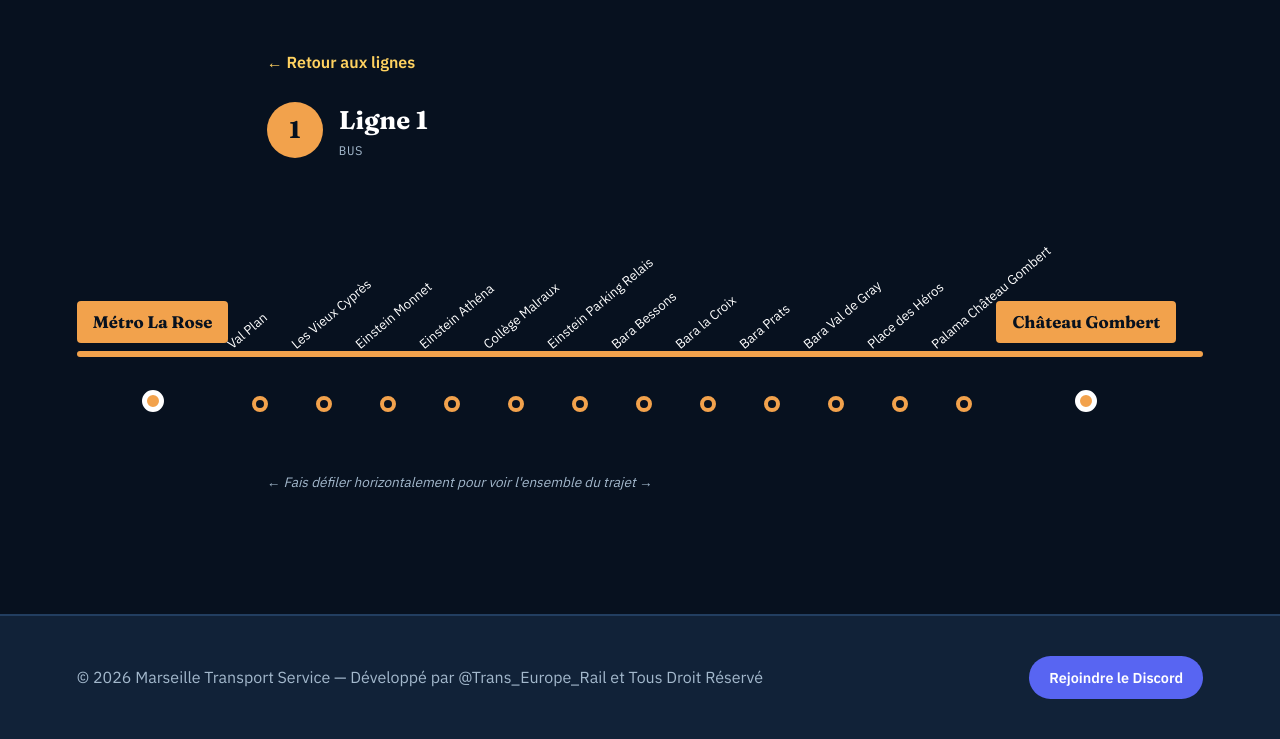
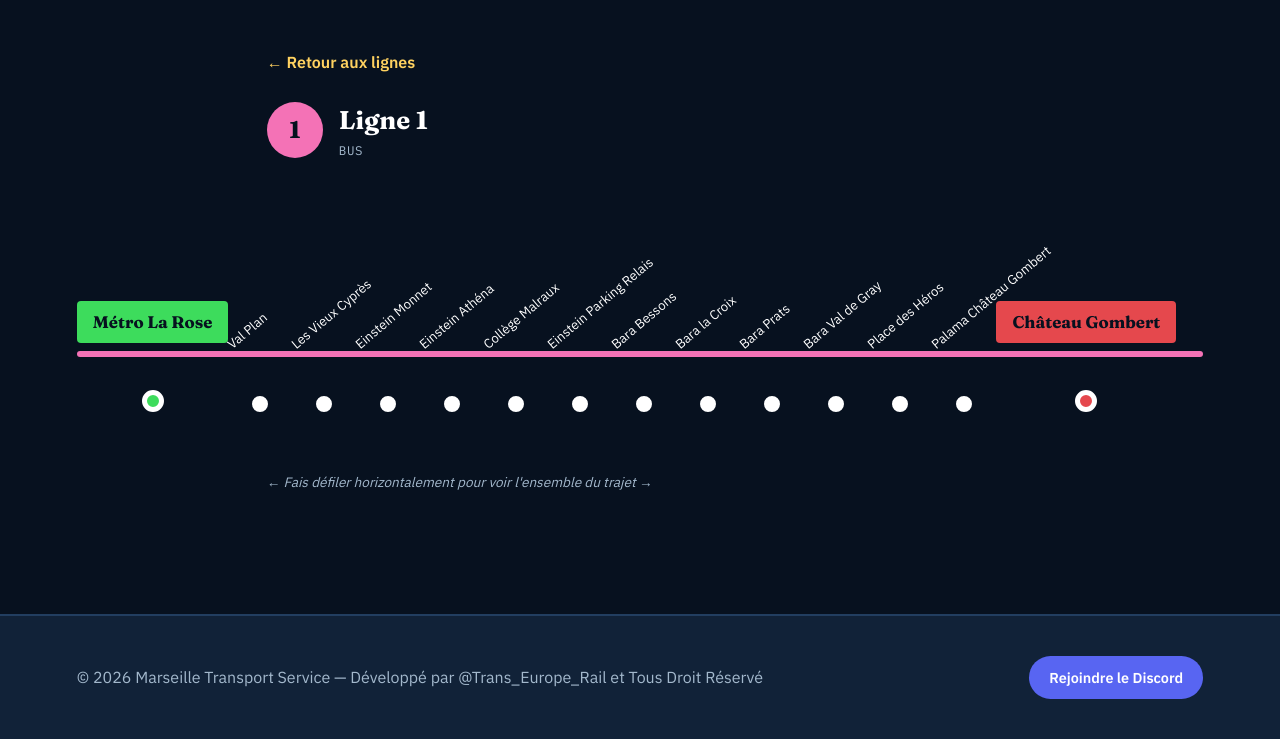
Before and after one commit to Trans-Europe-Rail/Marseille-Transport-Service-, a Flask app: page /lignes/1 in a window 1280 px wide. Shown: the part 82-821 px from the top of the page. Run offline with Flask 3, Linux system fonts and the light colour scheme.

Commit message:
Update styles for stop and depart elements

```diff
--- a/templates/ligne_detail.html
+++ b/templates/ligne_detail.html
@@ -71,8 +71,8 @@
   }
   .stop .dot {
     width: 16px; height: 16px; border-radius: 50%;
-    background: var(--navy);
-    border: 4px solid var(--line-color, var(--sky));
+    background: #FFFFFF;
+    border: 4px solid #FFFFFF;
     margin-top: 36px;
   }
   .stop .label {
@@ -85,20 +85,17 @@
     font-size: 0.82rem;
     color: var(--paper);
   }
-  .stop.terminus {
-    min-width: 20px;
-  }
-  .stop.terminus .dot {
+  .stop.depart .dot {
     width: 22px; height: 22px;
     border-width: 5px;
-    border-color: var(--paper);
-    background: var(--line-color, var(--sky));
+    border-color: #FFFFFF;
+    background: #3DDC5C;
     margin-top: 33px;
   }
-  .stop.terminus .label {
+  .stop.depart .label {
     position: static;
     transform: none;
-    background: var(--line-color, var(--sky));
+    background: #3DDC5C;
     color: var(--navy);
     font-family: 'Fraunces', serif;
     font-weight: 700;
@@ -107,6 +104,30 @@
     border-radius: 4px;
     margin-bottom: 14px;
     white-space: nowrap;
+  }
+  .stop.terminus .dot {
+    width: 22px; height: 22px;
+    border-width: 5px;
+    border-color: #FFFFFF;
+    background: #E5484D;
+    margin-top: 33px;
+  }
+  .stop.terminus .label {
+    position: static;
+    transform: none;
+    background: #E5484D;
+    color: var(--navy);
+    font-family: 'Fraunces', serif;
+    font-weight: 700;
+    font-size: 1.05rem;
+    padding: 8px 16px;
+    border-radius: 4px;
+    margin-bottom: 14px;
+    white-space: nowrap;
+  }
+
+  .stop.depart, .stop.terminus {
+    min-width: 20px;
   }
 
   .legend { padding: 20px 6vw 0; max-width: 900px; margin: auto; color: var(--muted); font-size: 0.85rem; font-style: italic; }
@@ -129,7 +150,7 @@
   </div>
 </nav>
 
-<div class="container" style="--line-color: {{ '#5bc0eb' if ligne.type == 'Métro' else '#FFD260' if ligne.type == 'Tramway' else '#F2A24C' }};">
+<div class="container" style="--line-color: {{ '#5bc0eb' if ligne.type == 'Métro' else '#FFD260' if ligne.type == 'Tramway' else '#F472B6' }};">
   <div class="head-inner">
     <a href="/lignes" class="back">← Retour aux lignes</a>
     <div class="line-header">
@@ -143,7 +164,7 @@
 
   <div class="metro-scroll">
     <div class="metro-track">
-      <div class="stop terminus">
+      <div class="stop depart">
         <div class="label">{{ ligne.depart }}</div>
         <div class="dot"></div>
       </div>
```
